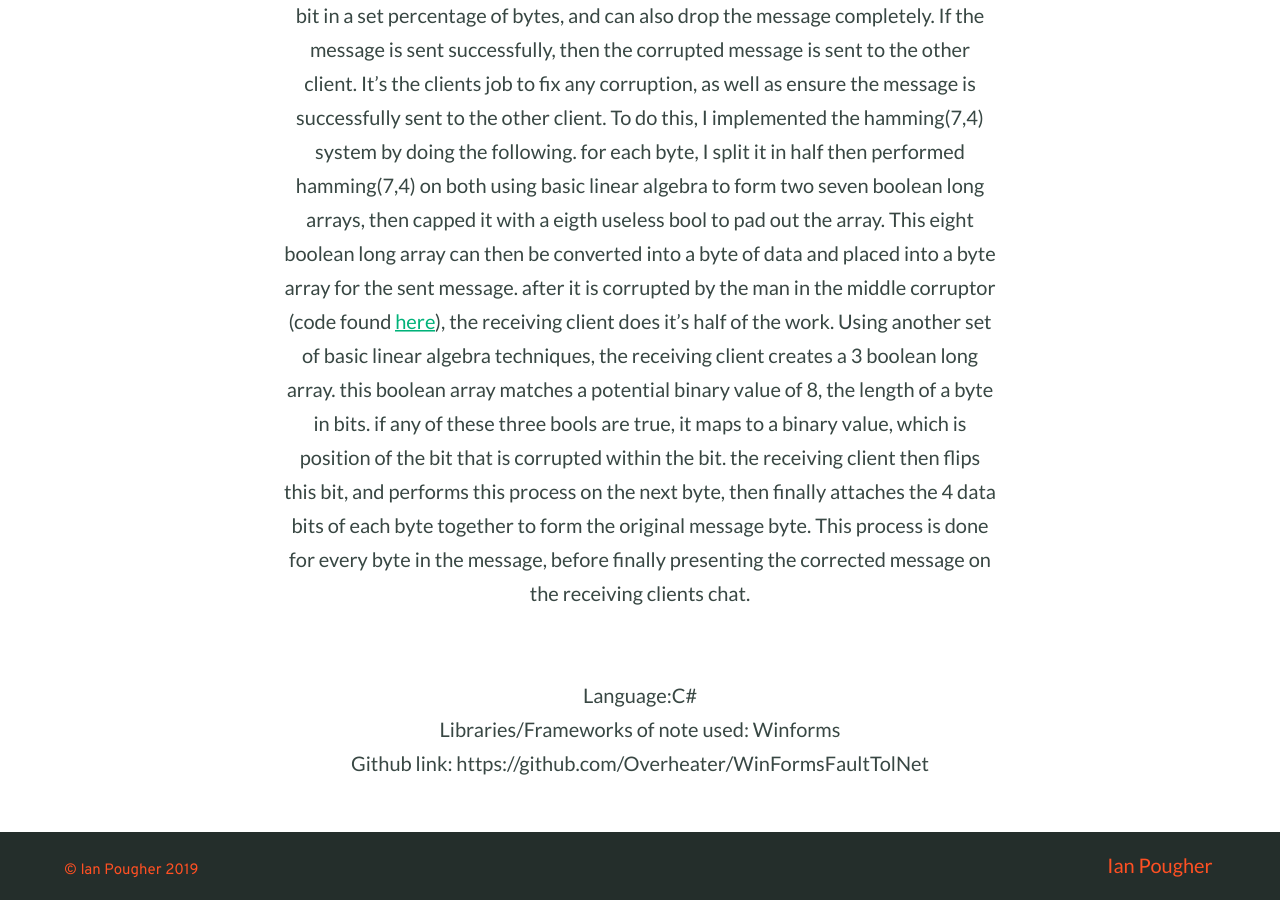
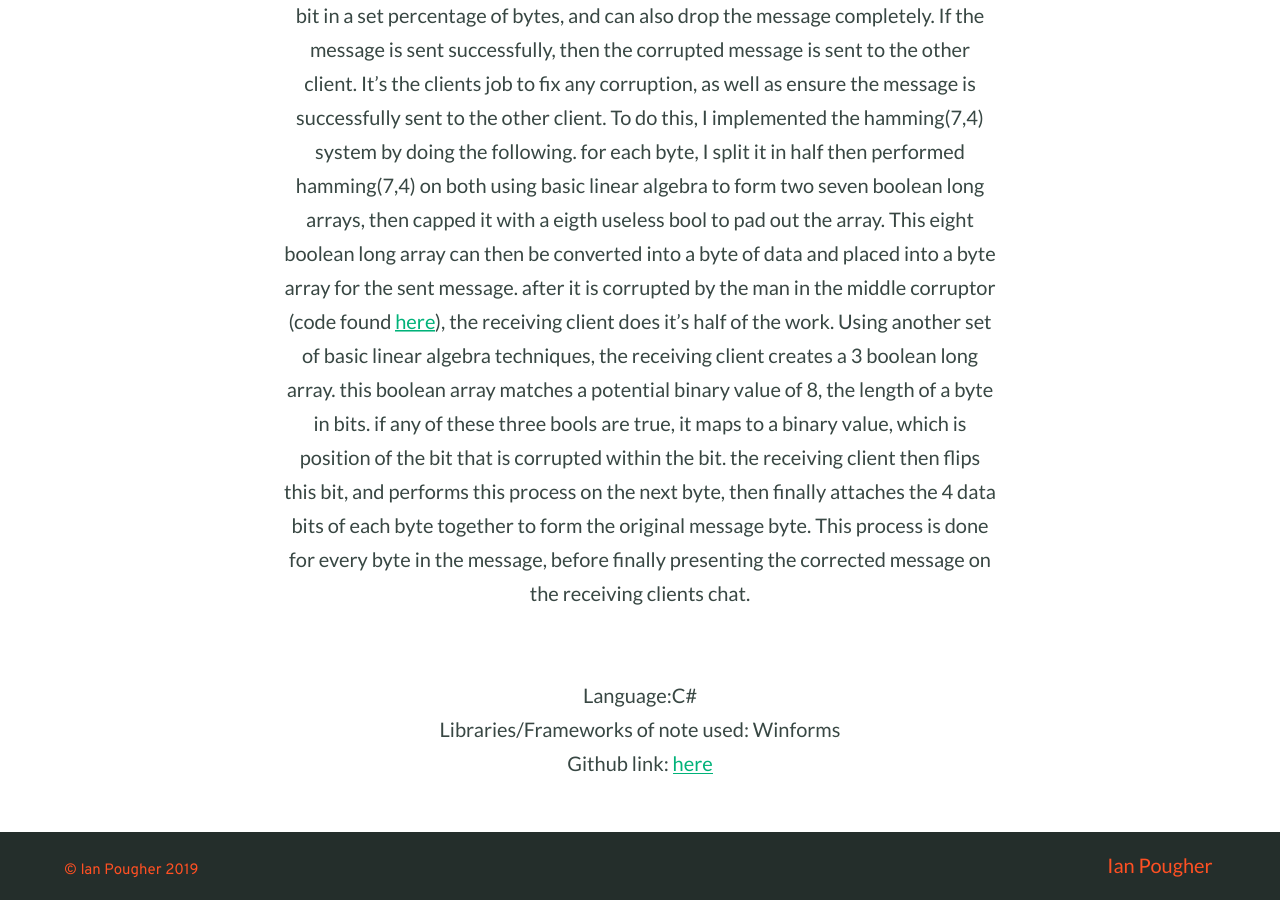
Before and after one commit to Overheater/Overheater.github.io, a Jekyll site: the page built from _posts/2019-5-30-FaultTolerantChat.md, in a window 1280 px wide and 900 px high, scrolled down 1119 px. Built offline with Jekyll 4.4.1, drawn with Linux system fonts in a browser that asks for light colours; our own code applies the rules of GitHub Pages for plain Markdown files; some of the changed lines change nothing that is shown.

Commit message:
fixes chat github link

```diff
--- a/_posts/2019-5-30-FaultTolerantChat.md
+++ b/_posts/2019-5-30-FaultTolerantChat.md
@@ -18,8 +18,9 @@ if any of these three bools are true, it maps to a binary value, which is positi
 [FaultyNetwork]: https://github.com/jak103/FaultyNetwork
 [Hamming]:https://en.wikipedia.org/wiki/Hamming(7,4)
 [turbocodepage]: https://en.wikipedia.org/wiki/Turbo_code
+[github]:https://github.com/Overheater/WinFormsFaultTolNet
 
 <br>
 Language:C# <br>
 Libraries/Frameworks of note used: Winforms<br>
-Github link: https://github.com/Overheater/WinFormsFaultTolNet
+Github link: [here][github]
```
